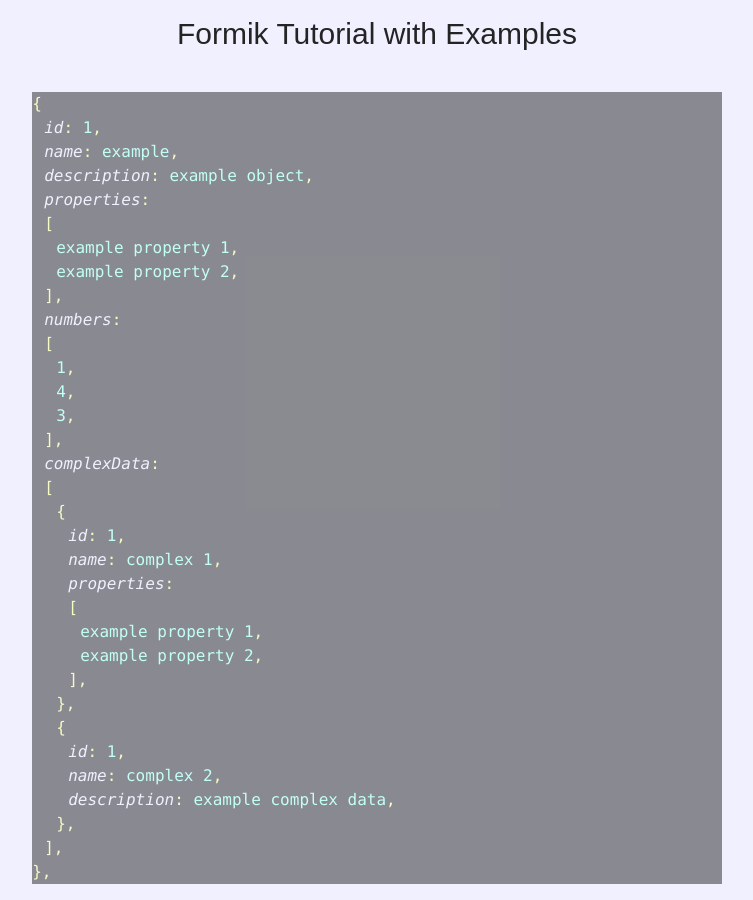
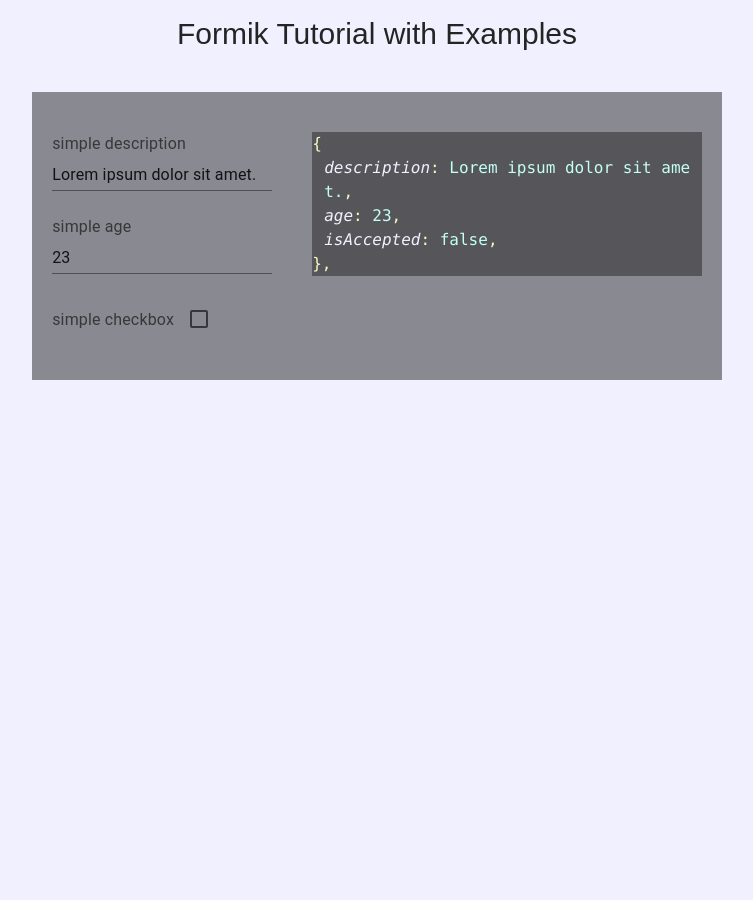
Before and after one commit to Makleido/nextjs-formik-tuto, a Next.js app: page / in a window 1280 px wide. Shown: the whole page, without its empty margins (263-1016 px from the left). After the commit the page ends 800 px from the top, so only its background shows below. Built offline with nearby package versions, Linux system fonts and the light colour scheme.

Commit message:
added simple form example

```diff
--- /dev/null
+++ b/app/components/forms/CustomInput.tsx
@@ -0,0 +1,37 @@
+"use client";
+
+import { Checkbox, Input, InputLabel } from "@mui/material";
+import { ChangeEvent } from "react";
+
+interface Props {
+  label?: string;
+  value?: string | number;
+  checked?: boolean;
+  name: string;
+  type: "checkbox" | "number" | "text";
+  onChange: (evt: ChangeEvent<HTMLInputElement>) => void;
+}
+
+export default function CustomInput({
+  label,
+  value,
+  checked,
+  name,
+  type = "text",
+  onChange,
+}: Props) {
+  return (
+    <div
+      className={`flex ${
+        type === "checkbox" ? "flex-row items-center" : "flex-col"
+      } gap-1 text-primary-dark-100`}
+    >
+      <InputLabel htmlFor={name}>{label ?? ""}</InputLabel>
+      {type !== "checkbox" ? (
+        <Input id={name} type={type} value={value} onChange={onChange} />
+      ) : (
+        <Checkbox id={name} checked={checked} onChange={onChange} />
+      )}
+    </div>
+  );
+}
--- /dev/null
+++ b/app/components/forms/simpleObjectForm/SimpleObjectFields.tsx
@@ -0,0 +1,58 @@
+"use client";
+
+import { CodeBlockObjectType } from "@/app/types/codeBlockObject";
+import { useFormikContext } from "formik";
+import CustomInput from "../CustomInput";
+import { ChangeEvent } from "react";
+import CodeBlock from "../../objectRenderer/CodeBlock";
+
+export default function SimpleObjectFields() {
+  const { values, setFieldValue } = useFormikContext<CodeBlockObjectType>();
+
+  const handleFieldChange = (
+    evt: ChangeEvent<HTMLInputElement>,
+    name: string
+  ) => {
+    const value = evt.target.value;
+    setFieldValue(name, value);
+  };
+
+  const handleCheckboxChange = (
+    evt: ChangeEvent<HTMLInputElement>,
+    name: string
+  ) => {
+    const value = evt.target.checked;
+    setFieldValue(name, value);
+  };
+
+  return (
+    <div className="flex flex-row gap-10 justify-between py-10 px-5">
+      <div className="flex flex-col gap-6">
+        <CustomInput
+          label="simple description"
+          name="simple-description"
+          value={values?.description as string}
+          onChange={(evt) => handleFieldChange(evt, "description")}
+          type="text"
+        />
+        <CustomInput
+          label="simple age"
+          name="simple-age"
+          value={values?.age as number}
+          onChange={(evt) => handleFieldChange(evt, "age")}
+          type="number"
+        />
+        <CustomInput
+          label="simple checkbox"
+          name="simple-checkbox"
+          value={values?.isAccepted as string}
+          onChange={(evt) => handleCheckboxChange(evt, "isAccepted")}
+          type="checkbox"
+        />
+      </div>
+      <div className="w-[60%]">
+        <CodeBlock data={values} />
+      </div>
+    </div>
+  );
+}
--- /dev/null
+++ b/app/components/forms/simpleObjectForm/SimpleObjectForm.tsx
@@ -0,0 +1,22 @@
+"use client";
+
+import { simpleInitialValues } from "@/app/constants/exampleInitialValues";
+import { simpleValidator } from "@/app/validators/simpleValidator";
+import { Form, Formik } from "formik";
+import SimpleObjectFields from "./SimpleObjectFields";
+
+export default function SimpleObjectForm() {
+  return (
+    <div className="dark:bg-primary-light-100 bg-primary-dark-100 dark:bg-opacity-25 bg-opacity-50 w-full">
+      <Formik
+        initialValues={simpleInitialValues}
+        onSubmit={(values) => console.log(values)}
+        validationSchema={simpleValidator}
+      >
+        <Form>
+          <SimpleObjectFields />
+        </Form>
+      </Formik>
+    </div>
+  );
+}
--- a/app/components/objectRenderer/PairRender.tsx
+++ b/app/components/objectRenderer/PairRender.tsx
@@ -17,7 +17,11 @@
           </var>
           {": "}
           <span className="dark:text-highlight-dark-100 text-highlight-light-100">
-            {pair.value as string | number}
+            {typeof pair.value === "boolean"
+              ? pair.value
+                ? "true"
+                : "false"
+              : (pair.value as string | number)}
           </span>
         </span>
       ) : (
--- /dev/null
+++ b/app/constants/exampleInitialValues.ts
@@ -0,0 +1,25 @@
+import { CodeBlockObjectType } from "../types/codeBlockObject";
+
+export const simpleInitialValues: CodeBlockObjectType = {
+  description: "Lorem ipsum dolor sit amet.",
+  age: 23,
+  isAccepted: false,
+};
+
+export const simpleListInitialValues: CodeBlockObjectType = {
+  descriptions: [
+    "Lorem ipsum 1",
+    "Lorem ipsum 2",
+    "Lorem ipsum 3",
+    "Lorem ipsum 4",
+  ],
+};
+
+export const complexListInitialValues: CodeBlockObjectType = {
+  complexData: [
+    {
+      id: 1,
+      ...simpleInitialValues,
+    },
+  ],
+};
--- a/app/constants/exampleObject.ts
+++ b/app/constants/exampleObject.ts
@@ -6,11 +6,13 @@
   description: "example object",
   properties: ["example property 1", "example property 2"],
   numbers: [1, 4, 3],
+  isAccepted: false,
   complexData: [
     {
       id: 1,
       name: "complex 1",
       properties: ["example property 1", "example property 2"],
+      isAccepted: false,
     },
     {
       id: 1,
--- a/app/page.tsx
+++ b/app/page.tsx
@@ -1,5 +1,4 @@
-import CodeBlock from "./components/objectRenderer/CodeBlock";
-import { exampleObject } from "./constants/exampleObject";
+import SimpleObjectForm from "./components/forms/simpleObjectForm/SimpleObjectForm";
 
 const backgrounds =
   "dark:bg-primary-light-100 bg-primary-dark-100 dark:bg-opacity-25 bg-opacity-50 w-full";
@@ -14,7 +13,7 @@
         <div className="grid grid-cols-10 gap-4 mt-10 items-start">
           <div className={`col-span-2 ${backgrounds}`}></div>
           <div className={`col-span-6`}>
-            <CodeBlock data={exampleObject} />
+            <SimpleObjectForm />
           </div>
           <div className={`col-span-2 ${backgrounds}`}></div>
         </div>
--- a/app/types/codeBlockObject.ts
+++ b/app/types/codeBlockObject.ts
@@ -1,4 +1,4 @@
-export type CodeBlockObjectNormalValueType = string | number | object;
+export type CodeBlockObjectNormalValueType = string | number | boolean | object;
 export type CodeBlockObjectArrayValueType = CodeBlockObjectNormalValueType[];
 export type CodeBlockObjectValueType =
   | CodeBlockObjectNormalValueType
--- /dev/null
+++ b/app/validators/complexListValidator.ts
@@ -0,0 +1,12 @@
+import * as yup from "yup";
+
+export const complexListValidator = yup.object().shape({
+  complexData: yup.array().of(
+    yup.object().shape({
+      id: yup.number().optional(),
+      description: yup.string().required(),
+      age: yup.number().required(),
+      isAccepted: yup.boolean().oneOf([true]).required(),
+    })
+  ),
+});
--- /dev/null
+++ b/app/validators/simpleListValidator.ts
@@ -0,0 +1,5 @@
+import * as yup from "yup";
+
+export const simpleListValidator = yup.object().shape({
+  description: yup.array().of(yup.string()),
+});
--- /dev/null
+++ b/app/validators/simpleValidator.ts
@@ -0,0 +1,7 @@
+import * as yup from "yup";
+
+export const simpleValidator = yup.object().shape({
+  description: yup.string().required(),
+  age: yup.number().required(),
+  isAccepted: yup.boolean().oneOf([true]).required(),
+});
--- a/package.json
+++ b/package.json
@@ -16,7 +16,8 @@
     "formik": "^2.4.6",
     "next": "14.2.20",
     "react": "^18",
-    "react-dom": "^18"
+    "react-dom": "^18",
+    "yup": "^1.6.1"
   },
   "devDependencies": {
     "@types/node": "^20",
```
Also changed, not shown: 1 other file (tests, documents, lock files or other folders).
